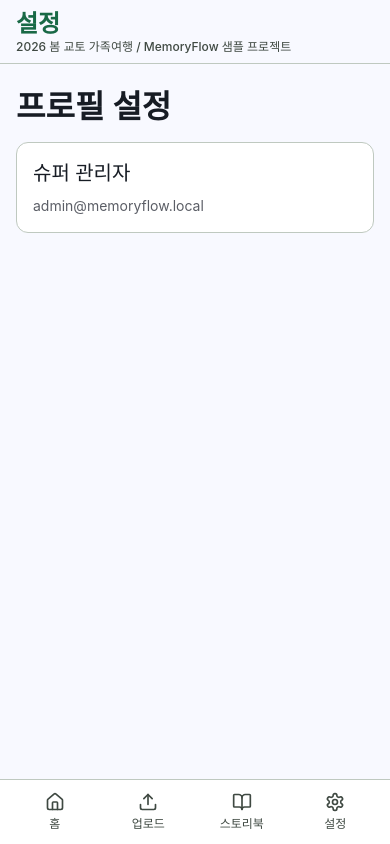
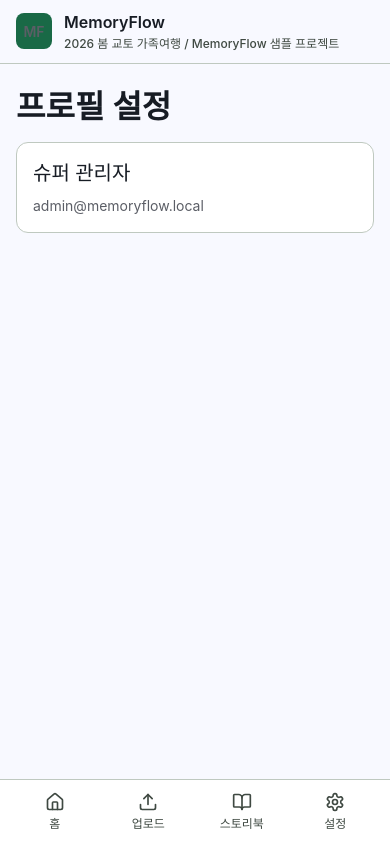
Before and after one commit to remge21c/MemoryFlow, a Next.js app: page /settings in a window 390 px wide. Built offline with nearby package versions, Linux system fonts and the light colour scheme.

Commit message:
Refine mobile app header

```diff
--- a/src/components/app/app-shell.tsx
+++ b/src/components/app/app-shell.tsx
@@ -89,11 +89,22 @@ export function AppShell({
 
       <div className="lg:pl-64">
         <header className="sticky top-0 z-20 flex h-16 items-center justify-between border-b border-outline-variant bg-surface/95 px-md backdrop-blur-none lg:px-lg">
-          <div className="min-w-0">
+          <div className="hidden min-w-0 lg:block">
             <p className="truncate text-screen-title text-primary">{title}</p>
             <p className="truncate text-metadata text-on-surface-variant">
               {activeProject.name} / {activeProject.orgName}
             </p>
+          </div>
+          <div className="flex min-w-0 items-center gap-sm lg:hidden">
+            <div className="flex h-9 w-9 flex-shrink-0 items-center justify-center rounded bg-primary text-secondary font-semibold text-on-primary">
+              MF
+            </div>
+            <div className="min-w-0">
+              <p className="truncate text-body font-semibold text-on-surface">MemoryFlow</p>
+              <p className="truncate text-metadata text-on-surface-variant">
+                {activeProject.name} / {activeProject.orgName}
+              </p>
+            </div>
           </div>
           <Link
             href="/settings/project"
@@ -103,7 +114,7 @@ export function AppShell({
           </Link>
         </header>
 
-        <main className="mx-auto w-full max-w-6xl px-md py-lg pb-24 lg:px-lg">
+        <main className="mx-auto w-full max-w-6xl px-md py-lg pb-32 lg:px-lg lg:pb-lg">
           {children}
         </main>
       </div>
```
